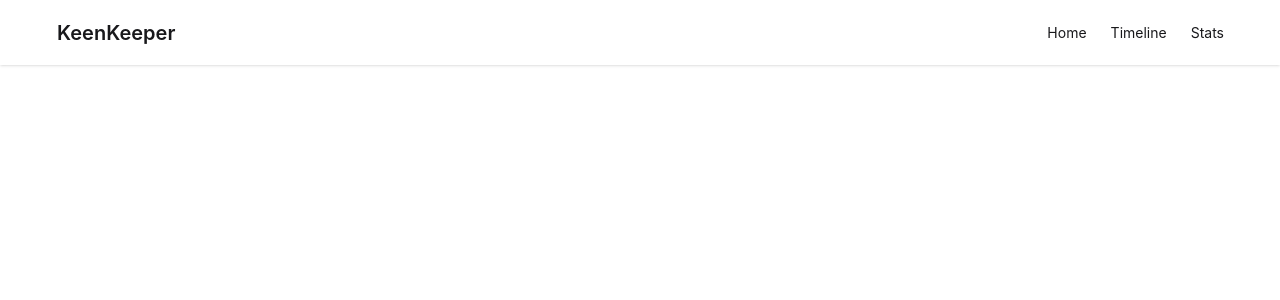
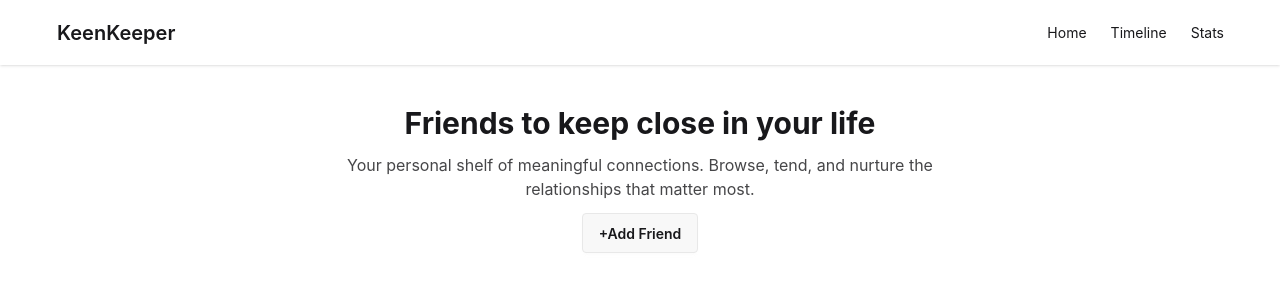
Before and after one commit to Ahnaf-Afif/my-assignment-07-latest, a Next.js app: page / in a window 1280 px wide. Shown: the top 300 px of the page. Built offline with nearby package versions, Linux system fonts and the light colour scheme.

Commit message:
Hero section1 added

```diff
--- /dev/null
+++ b/src/app/Home/page.jsx
@@ -0,0 +1,12 @@
+import React from "react";
+import Section1 from "@/components/Hero/Section1/Section1";
+
+const page = () => {
+  return (
+    <div>
+      <Section1></Section1>
+    </div>
+  );
+};
+
+export default page;
--- a/src/app/page.jsx
+++ b/src/app/page.jsx
@@ -1,10 +1,12 @@
 import Image from "next/image";
 import Navbar from "@/components/navbar/Navbar";
+import Section1 from "@/components/Hero/Section1/Section1";
 
 export default function Home() {
   return (
     <div>
       <Navbar></Navbar>
+      <Section1></Section1>
     </div>
   );
 }
--- /dev/null
+++ b/src/components/Hero/Section1/Section1.jsx
@@ -0,0 +1,18 @@
+import React from "react";
+
+const Section1 = () => {
+  return (
+    <div className="grid grid-col justify-items-center mt-10 gap-3 max-w-11/12 mx-auto">
+      <h1 className="text-3xl font-bold text-center">
+        Friends to keep close in your life
+      </h1>
+      <p className="text-center text-base opacity-80 md:max-w-2xl">
+        Your personal shelf of meaningful connections. Browse, tend, and nurture
+        the relationships that matter most.
+      </p>
+      <button className="btn">+Add Friend</button>
+    </div>
+  );
+};
+
+export default Section1;
```
